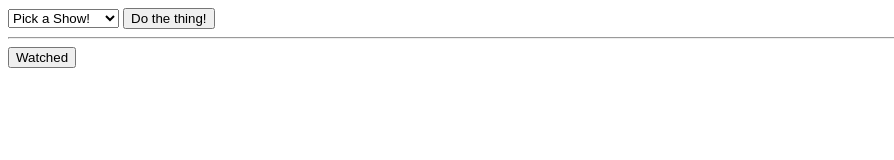
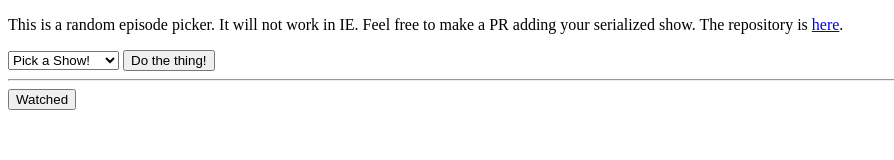
Before and after one commit to whynotavailable/tv-picker, a plain HTML site: page index.html in a window 1280 px wide. Shown: the whole page, without its empty margins (0-894 px from the left). Drawn offline with Linux system fonts and the light colour scheme.

Commit message:
Added notes at the beginning

```diff
--- a/index.html
+++ b/index.html
@@ -8,6 +8,10 @@
    <title>Document</title>
 </head>
 <body>
+<p>
+   This is a random episode picker. It will not work in IE. Feel free to make a PR adding your serialized show.
+   The repository is <a href="https://github.com/whynotavailable/tv-picker">here</a>.
+</p>
 <label for="tv-show"></label>
 <select id="tv-show">
    <option value="none">Pick a Show!</option>
```
